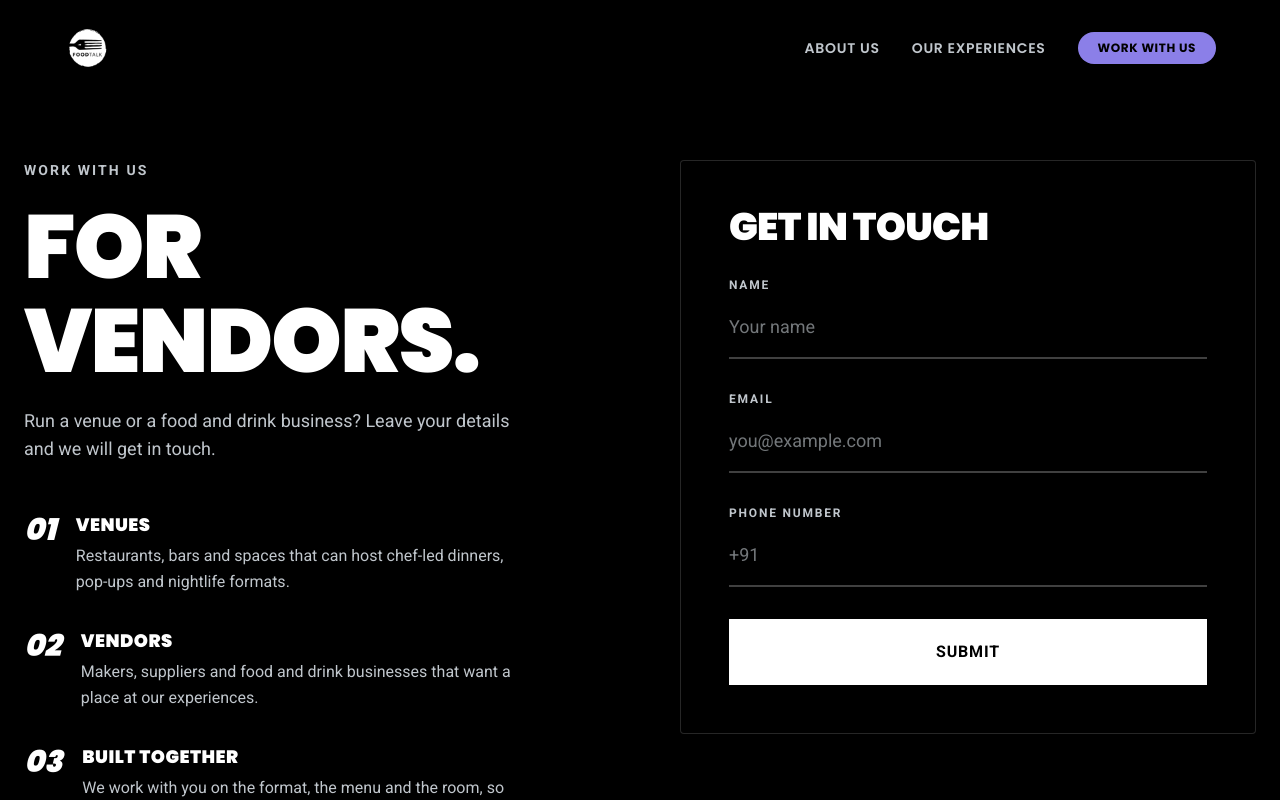
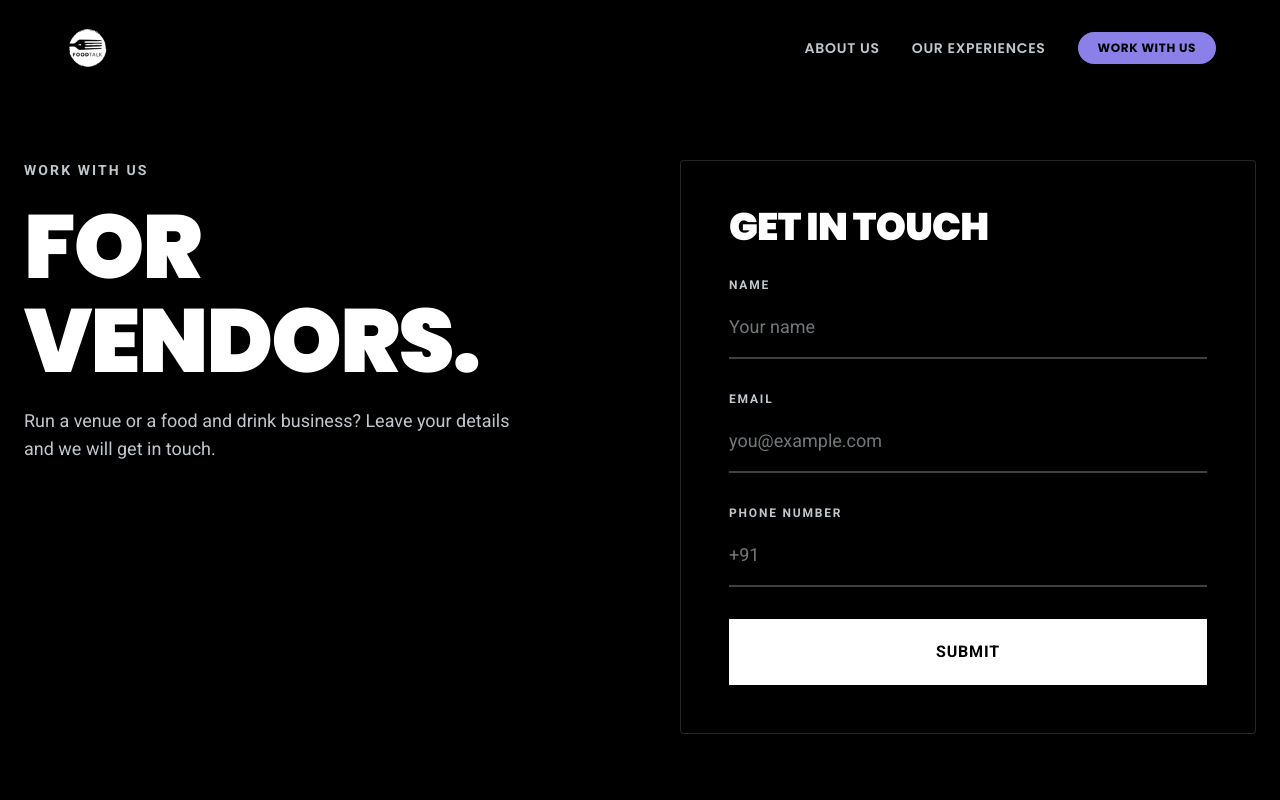
Before and after one commit to Comptech-Enterprises/food-talk-website, a Next.js app: page /vendors in a window 1280 px wide. Shown: the top 800 px of the page. Built offline with nearby package versions, Linux system fonts and the light colour scheme.

Commit message:
Redirect both Partner with Us and Work with Us to home page

```diff
--- a/src/app/vendors/page.tsx
+++ b/src/app/vendors/page.tsx
@@ -12,20 +12,6 @@ export default function VendorsPage() {
       eyebrow="Work with us"
       title={["FOR", "VENDORS."]}
       intro="Run a venue or a food and drink business? Leave your details and we will get in touch."
-      points={[
-        {
-          title: "Venues",
-          text: "Restaurants, bars and spaces that can host chef-led dinners, pop-ups and nightlife formats.",
-        },
-        {
-          title: "Vendors",
-          text: "Makers, suppliers and food and drink businesses that want a place at our experiences.",
-        },
-        {
-          title: "Built together",
-          text: "We work with you on the format, the menu and the room, so every night feels considered.",
-        },
-      ]}
     />
   );
 }
--- a/src/components/Footer.tsx
+++ b/src/components/Footer.tsx
@@ -4,7 +4,7 @@ import Link from "next/link";
 const FOOTER_LINKS = [
   { label: "ABOUT US", href: "/#about" },
   { label: "OUR EXPERIENCES", href: "/#experiences" },
-  { label: "WORK WITH US", href: "/#work-with-us" },
+  { label: "WORK WITH US", href: "/" },
 ];
 
 export default function Footer() {
--- a/src/components/Navbar.tsx
+++ b/src/components/Navbar.tsx
@@ -7,7 +7,7 @@ import { useEffect, useState } from "react";
 const NAV_LINKS = [
   { label: "ABOUT US", href: "/#about" },
   { label: "OUR EXPERIENCES", href: "/#experiences" },
-  { label: "WORK WITH US", href: "/#work-with-us" },
+  { label: "WORK WITH US", href: "/" },
 ];
 
 export default function Navbar({ tone = "light" }: { tone?: "light" | "dark" }) {
@@ -59,7 +59,7 @@ export default function Navbar({ tone = "light" }: { tone?: "light" | "dark" })
             OUR EXPERIENCES
           </Link>
           <Link
-            href="/#work-with-us"
+            href="/"
             className="bg-accent text-black px-5 py-2 rounded-full font-display text-xs font-bold tracking-wider uppercase hover:bg-accent-soft hover:shadow-[0_0_20px_var(--accent-glow)] active:scale-95 transition-all"
           >
             WORK WITH US
--- a/src/components/WorkWithUs.tsx
+++ b/src/components/WorkWithUs.tsx
@@ -1,5 +1,4 @@
-"use client";
-
+import Link from "next/link";
 import Reveal from "./Reveal";
 
 export default function WorkWithUs() {
@@ -10,7 +9,7 @@ export default function WorkWithUs() {
     >
       <div className="relative mx-auto max-w-[1600px] px-6 sm:px-10 md:px-14 lg:px-16 flex justify-center">
         <Reveal>
-          <a
+          <Link
             href="/"
             className="group inline-flex items-center gap-3 bg-accent text-black px-9 sm:px-12 py-4 sm:py-5 text-sm sm:text-base font-extrabold uppercase tracking-wider rounded-xl hover:bg-accent-soft hover:shadow-[0_0_25px_var(--accent-glow)] hover:-translate-y-0.5 active:translate-y-0 transition-all cursor-pointer font-display"
           >
@@ -28,7 +27,7 @@ export default function WorkWithUs() {
                 d="M14 5l7 7m0 0l-7 7m7-7H3"
               />
             </svg>
-          </a>
+          </Link>
         </Reveal>
       </div>
     </section>
```
